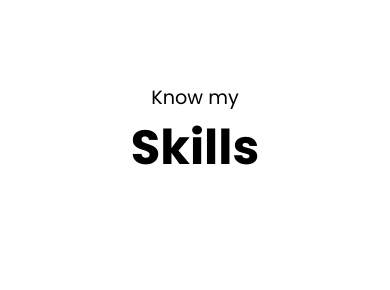
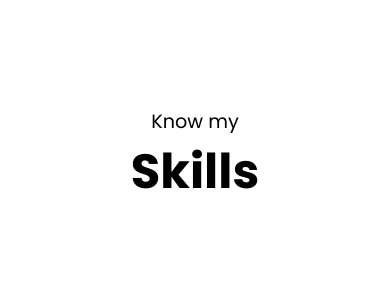
Before and after one commit to franzluya/pransfranz.github.io, a plain HTML site: page index.html in a window 390 px wide. Shown: the part 2215-2505 px from the top of the page. Drawn offline with nearby package versions, Linux system fonts and the light colour scheme.

Commit message:
Update media-queries.css

```diff
--- a/media-queries.css
+++ b/media-queries.css
@@ -78,7 +78,7 @@
     margin-bottom: 40vh;
   }
   #skills{
-    padding-top: 60px;
+    padding-top: 10vh;
   }
   footer nav {
     margin-top: 70vh;
```
